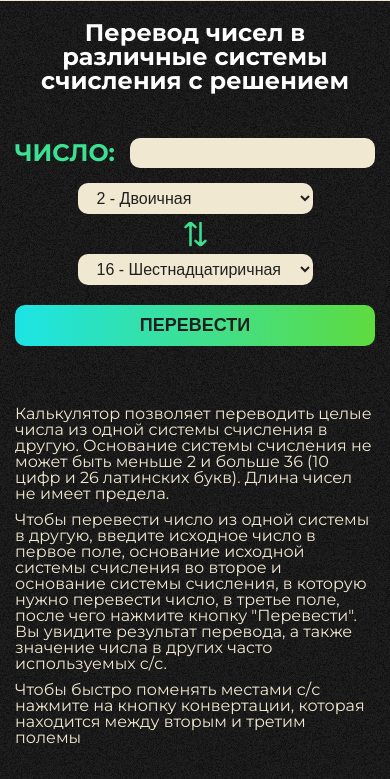
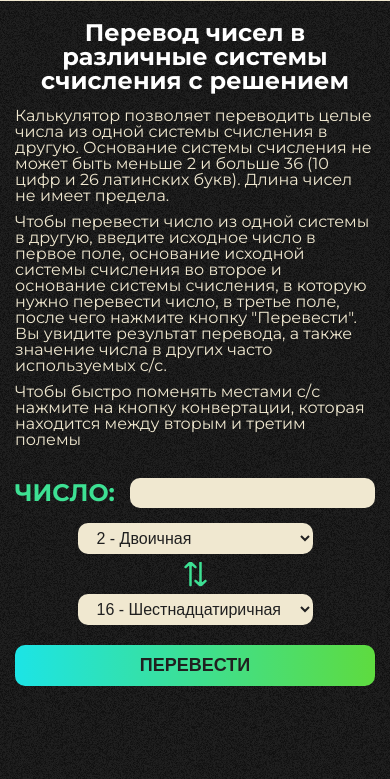
Before and after one commit to Leonid-Korobkov/math-project, a plain HTML site: page index.html in a window 390 px wide. Shown: the part 65-844 px from the top of the page. Drawn offline with Linux system fonts and the light colour scheme.

Commit message:
change orders blocks

```diff
--- a/css/notation.css
+++ b/css/notation.css
@@ -50,12 +50,12 @@
   .main-notation__converter-block.form {
     margin-top: 30px;
   }
-  .main-notation__body .main-notation__descr-list {
+  /* .main-notation__body .main-notation__descr-list {
     -webkit-box-ordinal-group: 5;
     -ms-flex-order: 4;
     order: 4;
     margin-top: 40px;
-  }
+  } */
   .main-notation__descr-list .main-notation__descr:last-child {
     margin-bottom: 0px;
   }
```
